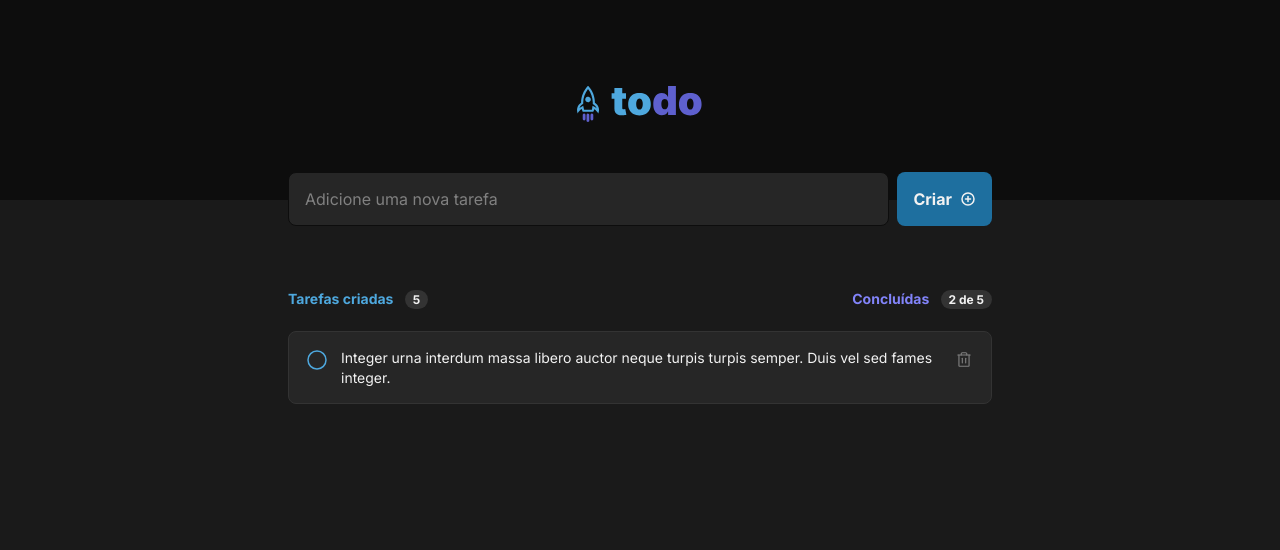
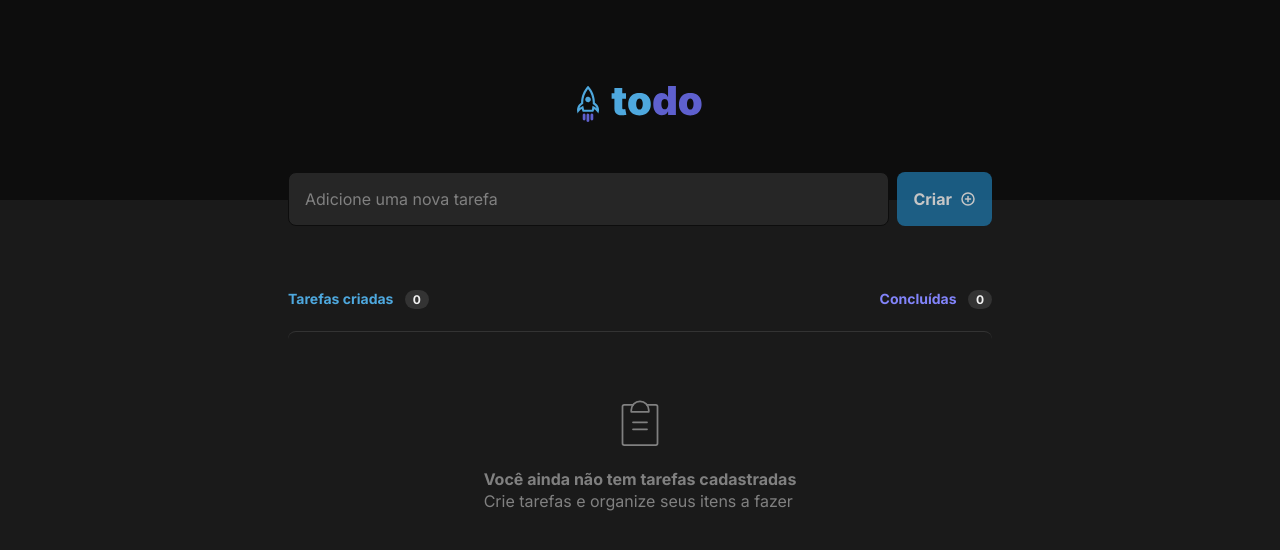
Before and after one commit to LMThomaz/to-do-list, a React (Vite) app: page / in a window 1280 px wide. Shown: the top 550 px of the page. Built offline with nearby package versions, Linux system fonts and the light colour scheme.

Commit message:
register a new task

```diff
--- a/src/components/Input/index.tsx
+++ b/src/components/Input/index.tsx
@@ -1,11 +1,8 @@
+import { InputHTMLAttributes } from 'react';
 import styles from './styles.module.css';
 
-export function Input() {
-  return (
-    <input
-      className={styles.input}
-      type='text'
-      placeholder='Adicione uma nova tarefa'
-    />
-  );
+interface Props extends InputHTMLAttributes<HTMLInputElement> {}
+
+export function Input({ ...rest }: Props) {
+  return <input className={styles.input} {...rest} />;
 }
--- a/src/components/Task/index.tsx
+++ b/src/components/Task/index.tsx
@@ -3,10 +3,12 @@ import classNames from 'classnames';
 import styles from './styles.module.css';
 
 interface Props {
+  id: number;
+  text: string;
   done?: boolean;
 }
 
-export function Task({ done }: Props) {
+export function Task({ text, done }: Props) {
   return (
     <div
       className={classNames([styles.task], {
@@ -20,10 +22,7 @@ export function Task({ done }: Props) {
           <Circle size={24} />
         )}
       </span>
-      <p>
-        Integer urna interdum massa libero auctor neque turpis turpis semper.
-        Duis vel sed fames integer.
-      </p>
+      <p>{text}</p>
       <button>
         <Trash size={18} />
       </button>
--- a/src/pages/Home/index.tsx
+++ b/src/pages/Home/index.tsx
@@ -1,35 +1,73 @@
-import { ClipboardText, PlusCircle } from 'phosphor-react';
+import { PlusCircle } from 'phosphor-react';
+import { FormEvent, useState } from 'react';
 import { EmptyTask } from '../../components/EmptyTask';
 import { Header } from '../../components/Header';
 import { Input } from '../../components/Input';
 import { Task } from '../../components/Task';
 import styles from './styles.module.css';
 
+interface Task {
+  id: number;
+  text: string;
+  done?: boolean;
+}
+
 export function Home() {
+  const [tasks, setTasks] = useState<Task[]>([]);
+  const [textTask, setTextTask] = useState('');
+  function handleSubmit(event: FormEvent) {
+    event.preventDefault();
+    const newTask = {
+      text: textTask,
+      id: tasks.length,
+      done: false,
+    };
+    setTasks((oldState) => [...oldState, newTask]);
+    setTextTask('');
+  }
+  const countTasks = tasks.length;
+  const countTasksDone = tasks.filter((item) => item.done).length;
+
   return (
     <div className={styles.home}>
       <Header />
       <main>
         <form>
-          <Input />
-          <button>
+          <Input
+            placeholder='Adicione uma nova tarefa'
+            value={textTask}
+            onChange={(e) => setTextTask(e.target.value)}
+          />
+          <button
+            type='submit'
+            onClick={handleSubmit}
+            disabled={textTask.length === 0}>
             Criar <PlusCircle size={16} weight='bold' className={styles.icon} />
           </button>
         </form>
         <div className={styles.content}>
           <header>
             <p>
-              Tarefas criadas <span>5</span>
+              Tarefas criadas <span>{countTasks}</span>
             </p>
             <p className={styles.taskFinished}>
-              Concluídas <span>2 de 5</span>
+              Concluídas{' '}
+              <span>
+                {countTasks > 0 && `${countTasksDone} de`} {countTasks}
+              </span>
             </p>
           </header>
-          <ul>
-            <li>
-              <Task />
-            </li>
-          </ul>
+          {tasks.length > 0 ? (
+            <ul>
+              {tasks.map((task) => (
+                <li>
+                  <Task {...task} />
+                </li>
+              ))}
+            </ul>
+          ) : (
+            <EmptyTask />
+          )}
         </div>
       </main>
     </div>
--- a/src/pages/Home/styles.module.css
+++ b/src/pages/Home/styles.module.css
@@ -3,7 +3,7 @@
   flex-direction: column;
   align-items: center;
   justify-content: center;
-  height: 100vh;
+  min-height: 100vh;
 }
 
 .home main {
@@ -37,7 +37,12 @@
   transition: background-color 120ms ease-in-out;
 }
 
-.home main form button:hover {
+.home main form button:disabled {
+  opacity: 0.8;
+  cursor: not-allowed;
+}
+
+.home main form button:not(:disabled):hover {
   background-color: var(--blue-500);
 }
 
@@ -47,11 +52,11 @@
 
 .content {
   margin-top: 4rem;
-  flex: 1;
   width: 100%;
   display: flex;
   flex-direction: column;
   gap: 1.5rem;
+  margin-bottom: 1.5rem;
 }
 
 .content header {
@@ -78,3 +83,12 @@
   border-radius: 1rem;
   margin-left: 8px;
 }
+
+.content ul {
+  width: 100%;
+  display: flex;
+  flex-direction: column;
+  gap: 0.75rem;
+  overflow-y: auto;
+  flex: 1;
+}
```
